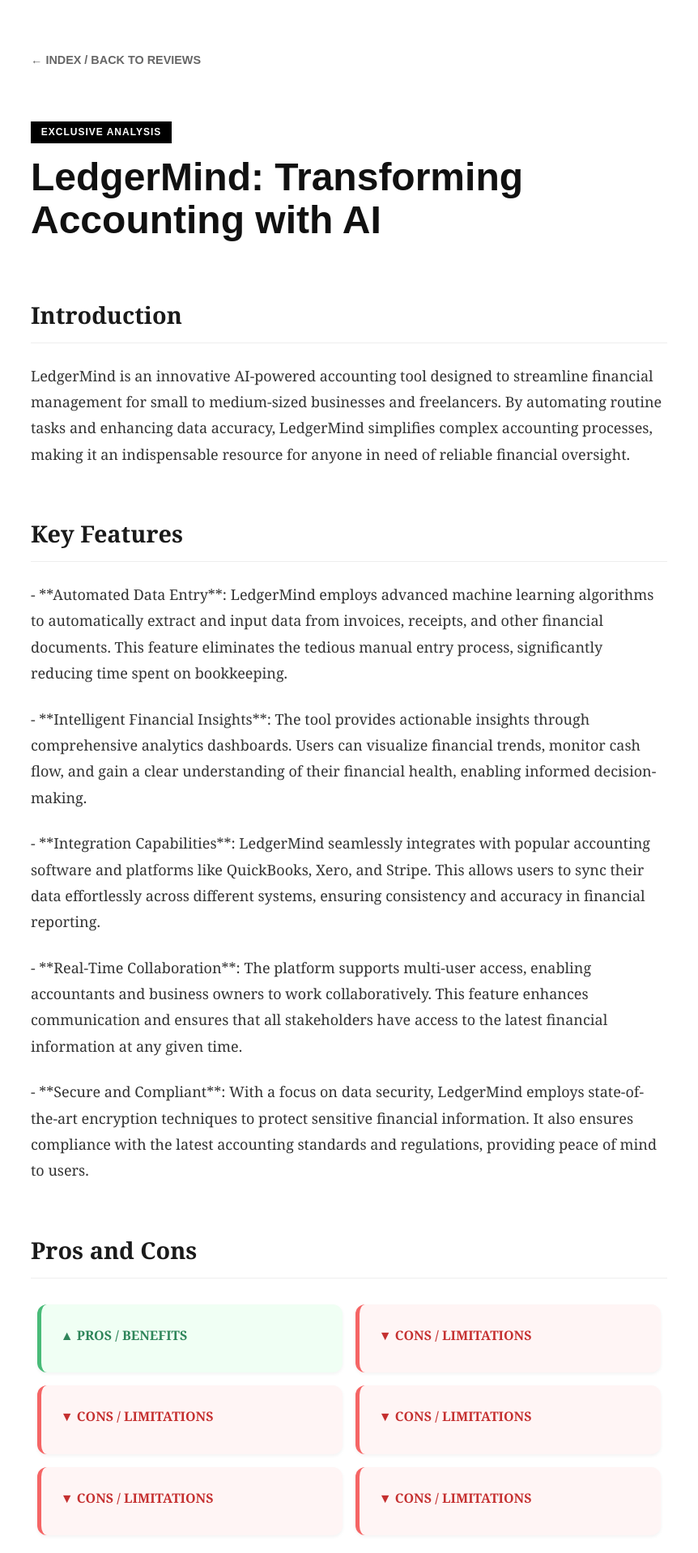
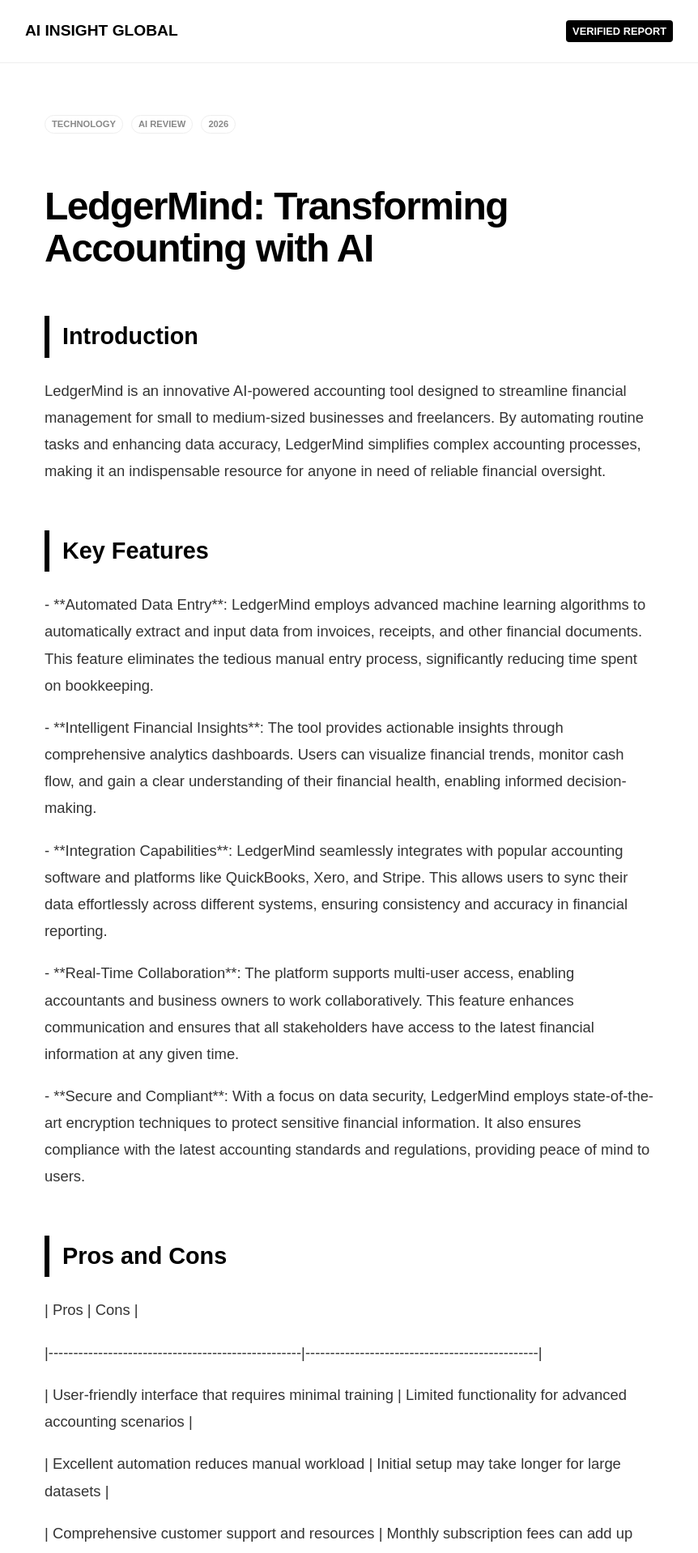
Before and after one commit to smart-guidance-lab/ai-review-site, a Next.js app: page /blog/ai-accounting-1770765071997 in a window 1280 px wide. Shown: the top 1918 px of the page at 81% size, without its empty margins (209-1071 px from the left). Built offline with nearby package versions, Linux system fonts and the light colour scheme.

Commit message:
Refactor content rendering in blog post page
Refactor content rendering logic to improve structure and styling.

```diff
--- a/app/blog/[slug]/page.tsx
+++ b/app/blog/[slug]/page.tsx
@@ -15,74 +15,63 @@ export default async function PostPage({ params }: { params: Promise<{ slug: str
   const filePath = path.join(process.cwd(), 'content', 'posts', `${slug}.md`);
 
   if (!fs.existsSync(filePath)) notFound();
+
   const content = fs.readFileSync(filePath, 'utf8');
 
-  // Markdownの行をパースして装飾する関数
-  const renderContent = (text: string) => {
-    return text.split('\n').map((line, i) => {
-      // 見出しの処理
-      if (line.startsWith('# ')) return <h1 key={i} style={{ fontSize: '3rem', fontWeight: '900', marginBottom: '2rem', lineHeight: '1.1', color: '#111' }}>{line.replace('# ', '')}</h1>;
-      if (line.startsWith('## ')) return <h2 key={i} style={{ fontSize: '1.8rem', fontWeight: '700', marginTop: '3.5rem', marginBottom: '1.5rem', borderBottom: '1px solid #eee', paddingBottom: '0.5rem' }}>{line.replace('## ', '')}</h2>;
-
-      // 表（Pros/Cons）をカード形式に変換する特殊ロジック
-      if (line.includes('|')) {
-        const cells = line.split('|').map(c => c.trim()).filter(c => c !== '');
-        if (cells.length >= 2 && !line.includes('---')) {
-          const isPros = line.toLowerCase().includes('pros') || line.toLowerCase().includes('advantage');
-          return (
-            <div key={i} style={{
-              display: 'inline-block', width: '48%', minWidth: '300px', verticalAlign: 'top',
-              margin: '1%', padding: '1.5rem', borderRadius: '12px',
-              backgroundColor: isPros ? '#f0fff4' : '#fff5f5',
-              borderLeft: `5px solid ${isPros ? '#48bb78' : '#f56565'}`,
-              boxShadow: '0 2px 4px rgba(0,0,0,0.05)'
-            }}>
-              <strong style={{ display: 'block', marginBottom: '0.5rem', color: isPros ? '#2f855a' : '#c53030' }}>
-                {isPros ? '▲ PROS / BENEFITS' : '▼ CONS / LIMITATIONS'}
-              </strong>
-              <div style={{ fontSize: '0.95rem' }}>{line.replace(/.*\|/,'').trim()}</div>
-            </div>
-          );
-        }
-        return null;
-      }
-
-      // 通常のテキスト
-      return <p key={i} style={{ marginBottom: '1.5rem', color: '#333', fontSize: '1.125rem', fontWeight: '400' }}>{line}</p>;
-    });
-  };
+  // セクション解析ロジック
+  const lines = content.split('\n');
+  const renderedContent = lines.map((line, i) => {
+    // 1. タイトル (H1)
+    if (line.startsWith('# ')) {
+      return <h1 key={i} style={{ fontSize: '3rem', fontWeight: '900', marginBottom: '2rem', letterSpacing: '-1.5px', lineHeight: '1.1' }}>{line.replace('# ', '')}</h1>;
+    }
+    // 2. 小見出し (H2)
+    if (line.startsWith('## ')) {
+      return <h2 key={i} style={{ fontSize: '1.8rem', fontWeight: '800', marginTop: '3.5rem', marginBottom: '1.5rem', borderLeft: '6px solid #000', paddingLeft: '1rem' }}>{line.replace('## ', '')}</h2>;
+    }
+    // 3. メリット (PROS)
+    if (line.includes('PROS') || line.includes('▲')) {
+      return <div key={i} style={{ backgroundColor: '#e6fffa', borderLeft: '4px solid #38b2ac', padding: '1rem', margin: '0.5rem 0', borderRadius: '0 8px 8px 0', fontWeight: '600', color: '#2c7a7b' }}>{line}</div>;
+    }
+    // 4. デメリット (CONS)
+    if (line.includes('CONS') || line.includes('▼')) {
+      return <div key={i} style={{ backgroundColor: '#fff5f5', borderLeft: '4px solid #f56565', padding: '1rem', margin: '0.5rem 0', borderRadius: '0 8px 8px 0', fontWeight: '600', color: '#c53030' }}>{line}</div>;
+    }
+    // 5. 通常テキスト
+    return <p key={i} style={{ marginBottom: '1.2rem', color: '#333', fontSize: '1.15rem' }}>{line}</p>;
+  });
 
   return (
-    <article style={{ backgroundColor: '#fff', minHeight: '100vh', color: '#1a1a1a', selectionColor: '#0070f3' }}>
-      <div style={{ maxWidth: '850px', margin: '0 auto', padding: '4rem 2rem' }}>
-        <nav style={{ marginBottom: '4rem' }}>
-          <a href="/" style={{ textDecoration: 'none', color: '#666', fontSize: '0.9rem', fontWeight: '600', display: 'flex', alignItems: 'center', gap: '0.5rem' }}>
-            &larr; INDEX / BACK TO REVIEWS
-          </a>
-        </nav>
+    <main style={{ backgroundColor: '#fff', minHeight: '100vh', color: '#000' }}>
+      <nav style={{ padding: '1.5rem', borderBottom: '1px solid #eee', position: 'sticky', top: 0, backgroundColor: 'rgba(255,255,255,0.9)', backdropFilter: 'blur(10px)', zIndex: 10 }}>
+        <div style={{ maxWidth: '800px', margin: '0 auto', display: 'flex', justifyContent: 'space-between', alignItems: 'center' }}>
+          <a href="/" style={{ textDecoration: 'none', color: '#000', fontWeight: '900', fontSize: '1.2rem' }}>AI INSIGHT GLOBAL</a>
+          <span style={{ fontSize: '0.8rem', fontWeight: 'bold', backgroundColor: '#000', color: '#fff', padding: '4px 8px', borderRadius: '4px' }}>VERIFIED REPORT</span>
+        </div>
+      </nav>
 
+      <article style={{ padding: '4rem 1.5rem', maxWidth: '800px', margin: '0 auto' }}>
         <header style={{ marginBottom: '4rem' }}>
-          <div style={{ display: 'inline-block', backgroundColor: '#000', color: '#fff', padding: '0.3rem 0.8rem', fontSize: '0.75rem', fontWeight: 'bold', marginBottom: '1rem', letterSpacing: '1px' }}>
-            EXCLUSIVE ANALYSIS
+          <div style={{ display: 'flex', gap: '10px', marginBottom: '1rem' }}>
+            {['TECHNOLOGY', 'AI REVIEW', '2026'].map(tag => (
+              <span key={tag} style={{ fontSize: '0.7rem', fontWeight: 'bold', color: '#888', border: '1px solid #eee', padding: '2px 8px', borderRadius: '20px' }}>{tag}</span>
+            ))}
           </div>
-          {renderContent(content.split('\n')[0]) /* Titleのみ */}
         </header>
 
-        <section style={{ lineHeight: '1.8', fontFamily: 'Georgia, serif' }}>
-          {renderContent(content.split('\n').slice(1).join('\n'))}
+        <section style={{ lineHeight: '1.8' }}>
+          {renderedContent}
         </section>
 
-        <footer style={{ marginTop: '6rem', padding: '3rem', borderTop: '2px solid #f0f0f0', textAlign: 'center' }}>
-          <div style={{ maxWidth: '500px', margin: '0 auto' }}>
-            <h4 style={{ fontSize: '1.2rem', marginBottom: '1rem' }}>AI Insight Global Newsletter</h4>
-            <p style={{ fontSize: '0.9rem', color: '#777', marginBottom: '2rem' }}>Subscribe to get daily tool comparisons directly in your inbox.</p>
-            <div style={{ display: 'flex', gap: '0.5rem' }}>
-              <input type="email" placeholder="Your email address" style={{ flex: 1, padding: '0.8rem', borderRadius: '4px', border: '1px solid #ddd' }} />
-              <button style={{ backgroundColor: '#000', color: '#fff', padding: '0.8rem 1.5rem', border: 'none', borderRadius: '4px', fontWeight: 'bold', cursor: 'pointer' }}>JOIN</button>
-            </div>
+        <footer style={{ marginTop: '6rem', padding: '4rem 2rem', backgroundColor: '#000', color: '#fff', borderRadius: '24px', textAlign: 'center' }}>
+          <h3 style={{ fontSize: '2rem', marginBottom: '1rem' }}>Subscribe to the Intelligence</h3>
+          <p style={{ color: '#aaa', marginBottom: '2rem' }}>Get the next-generation AI analysis delivered to your inbox.</p>
+          <div style={{ display: 'flex', justifyContent: 'center', gap: '10px' }}>
+            <input type="email" placeholder="email@example.com" style={{ padding: '12px 20px', borderRadius: '8px', border: 'none', width: '250px' }} />
+            <button style={{ padding: '12px 24px', borderRadius: '8px', border: 'none', backgroundColor: '#0070f3', color: '#fff', fontWeight: 'bold', cursor: 'pointer' }}>JOIN</button>
           </div>
         </footer>
-      </div>
-    </article>
+      </article>
+    </main>
   );
 }
```
